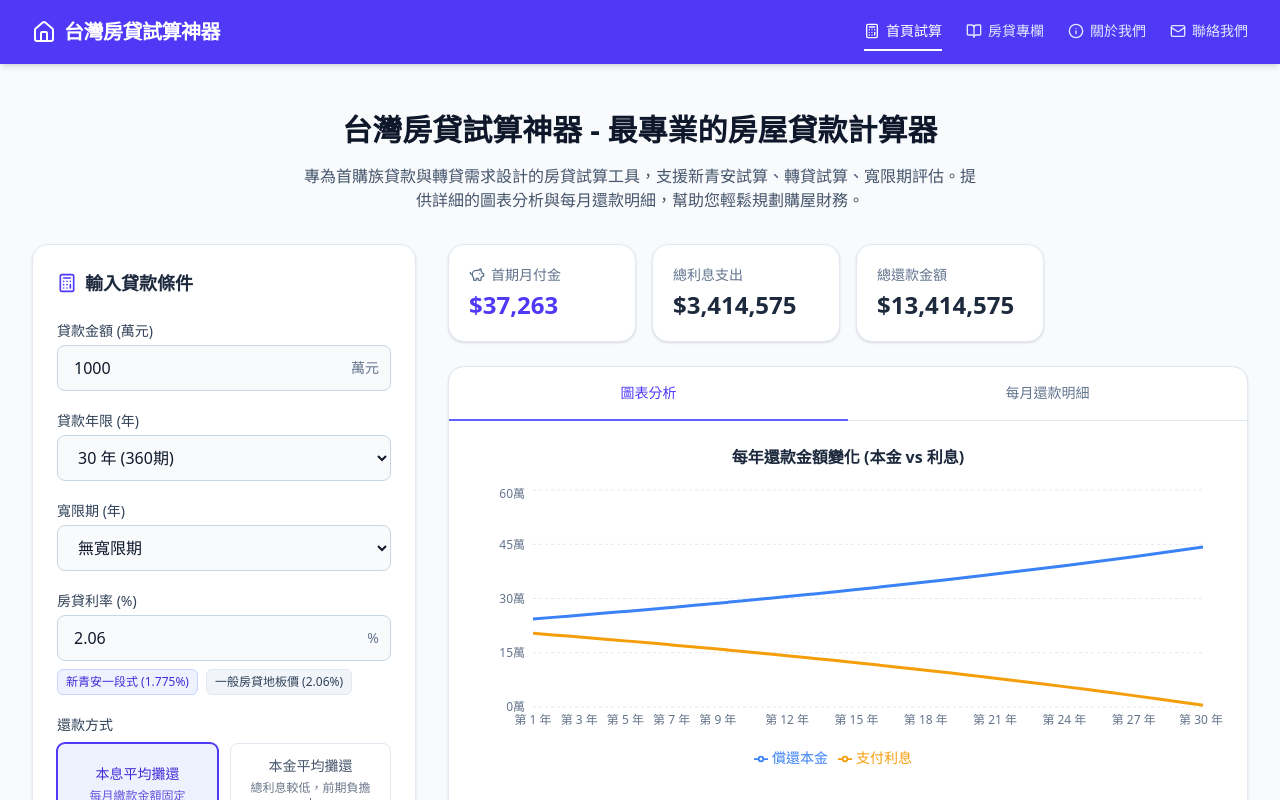
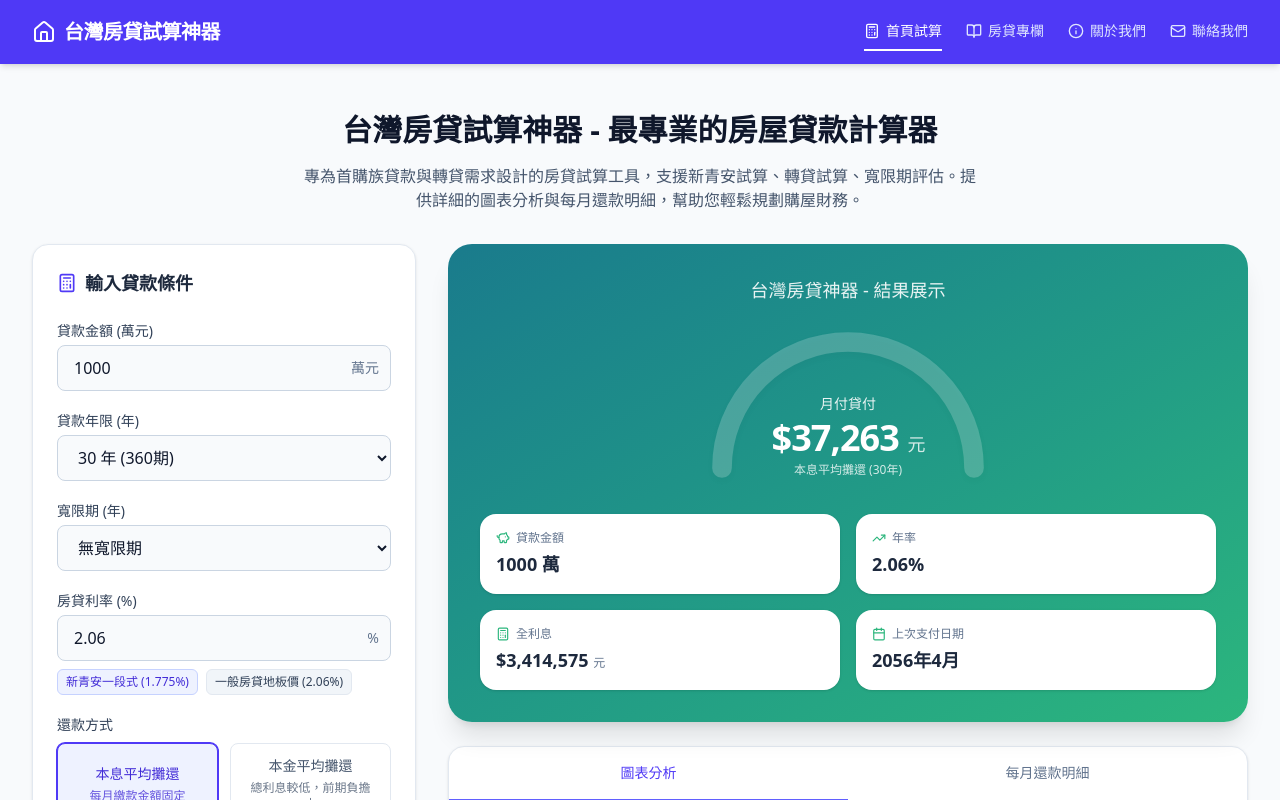
Before and after one commit to tryit158/taiwan-mortgage-calculator, a React (Vite) app: page / in a window 1280 px wide. Shown: the top 800 px of the page. Built offline with nearby package versions, Linux system fonts and the light colour scheme.

Commit message:
feat: Add repayment timeline visualization
Introduces a new visual component to display the repayment timeline and projected end date. This enhances user understanding of the loan repayment schedule.

```diff
--- a/src/pages.tsx
+++ b/src/pages.tsx
@@ -4,7 +4,7 @@ import { articles } from './data/articles';
 import {
   LineChart, Line, XAxis, YAxis, CartesianGrid, Tooltip, Legend, ResponsiveContainer, PieChart, Pie, Cell
 } from 'recharts';
-import { Calculator, AlertCircle, PiggyBank, TrendingUp, BookOpen, ChevronDown, ChevronUp, X } from 'lucide-react';
+import { Calculator, AlertCircle, PiggyBank, TrendingUp, BookOpen, ChevronDown, ChevronUp, X, Calendar } from 'lucide-react';
 import { cn } from './utils';
 
 // --- Calculator Component ---
@@ -152,8 +152,101 @@ export function CalculatorSection() {
     { name: '總利息', value: summary.totalInterest },
   ];
 
+  const currentDate = new Date();
+  const endDate = new Date(currentDate.getFullYear() + loanTerm, currentDate.getMonth(), 1);
+  const endDateString = `${endDate.getFullYear()}年${endDate.getMonth() + 1}月`;
+
+  const principalRatio = (loanAmount * 10000) / summary.totalPayment;
+  const arcCircumference = Math.PI * 90;
+  const arcOffset = arcCircumference * (1 - principalRatio);
+
+  const resultCardNode = (
+    <div className="bg-gradient-to-br from-[#1a7b8c] to-[#2cb67d] rounded-3xl p-6 sm:p-8 shadow-xl text-white relative overflow-hidden">
+      <h3 className="text-center text-lg font-medium mb-6 opacity-90">台灣房貸神器 - 結果展示</h3>
+
+      <div className="relative w-full max-w-[280px] mx-auto mb-8">
+        <svg viewBox="0 0 200 110" className="w-full overflow-visible drop-shadow-md">
+          <defs>
+            <linearGradient id="arcGradient" x1="0%" y1="0%" x2="100%" y2="0%">
+              <stop offset="0%" stopColor="#86efac" />
+              <stop offset="100%" stopColor="#fde047" />
+            </linearGradient>
+          </defs>
+          <path
+            d="M 10 100 A 90 90 0 0 1 190 100"
+            fill="none"
+            stroke="rgba(255,255,255,0.2)"
+            strokeWidth="14"
+            strokeLinecap="round"
+          />
+          <path
+            d="M 10 100 A 90 90 0 0 1 190 100"
+            fill="none"
+            stroke="url(#arcGradient)"
+            strokeWidth="14"
+            strokeLinecap="round"
+            strokeDasharray={arcCircumference}
+            strokeDashoffset={arcOffset}
+            className="transition-all duration-1000 ease-out"
+          />
+        </svg>
+
+        <div className="absolute inset-0 flex flex-col items-center justify-end pb-1">
+          <p className="text-sm opacity-90 mb-1">月付貸付</p>
+          <p className="text-4xl font-bold tracking-tight mb-1">
+            ${summary.firstMonthPayment.toLocaleString()} <span className="text-lg font-normal opacity-80">元</span>
+          </p>
+          <p className="text-xs opacity-80">
+            {repaymentMethod === 'equal_payment' ? '本息平均攤還' : '本金平均攤還'} ({loanTerm}年)
+          </p>
+          {gracePeriod > 0 && (
+            <p className="text-[10px] text-yellow-200 mt-1.5 bg-black/20 px-2.5 py-0.5 rounded-full">
+              寬限期後: ${summary.afterGracePeriodPayment.toLocaleString()}
+            </p>
+          )}
+        </div>
+      </div>
+
+      <div className="grid grid-cols-2 gap-3 sm:gap-4">
+        <div className="bg-white text-slate-800 rounded-2xl p-4 shadow-sm">
+          <div className="flex items-center gap-1.5 text-xs text-slate-500 mb-1">
+            <PiggyBank className="w-3.5 h-3.5 text-[#2cb67d]" />
+            貸款金額
+          </div>
+          <div className="text-lg font-bold">{loanAmount} 萬</div>
+        </div>
+        <div className="bg-white text-slate-800 rounded-2xl p-4 shadow-sm">
+          <div className="flex items-center gap-1.5 text-xs text-slate-500 mb-1">
+            <TrendingUp className="w-3.5 h-3.5 text-[#2cb67d]" />
+            年率
+          </div>
+          <div className="text-lg font-bold">{interestRate}%</div>
+        </div>
+        <div className="bg-white text-slate-800 rounded-2xl p-4 shadow-sm">
+          <div className="flex items-center gap-1.5 text-xs text-slate-500 mb-1">
+            <Calculator className="w-3.5 h-3.5 text-[#2cb67d]" />
+            全利息
+          </div>
+          <div className="text-lg font-bold">${summary.totalInterest.toLocaleString()} <span className="text-xs font-normal text-slate-500">元</span></div>
+        </div>
+        <div className="bg-white text-slate-800 rounded-2xl p-4 shadow-sm">
+          <div className="flex items-center gap-1.5 text-xs text-slate-500 mb-1">
+            <Calendar className="w-3.5 h-3.5 text-[#2cb67d]" />
+            上次支付日期
+          </div>
+          <div className="text-lg font-bold">{endDateString}</div>
+        </div>
+      </div>
+    </div>
+  );
+
   return (
     <div className="grid grid-cols-1 lg:grid-cols-12 gap-8">
+      {/* Mobile Result Card (Top) */}
+      <div className="lg:hidden">
+        {resultCardNode}
+      </div>
+
       {/* Left Column: Calculator Inputs */}
       <div className="lg:col-span-4 flex flex-col gap-6 lg:sticky lg:top-20 lg:h-fit lg:self-start">
         <div className="bg-white rounded-2xl shadow-sm border border-slate-200 p-6 order-2">
@@ -329,54 +422,9 @@ export function CalculatorSection() {
           </div>
         </div>
 
-        <div className="grid grid-cols-1 sm:grid-cols-2 lg:grid-cols-4 gap-4">
-          <div className="bg-white p-5 rounded-2xl shadow-sm border border-slate-200">
-            <div className="text-sm font-medium text-slate-500 mb-1 flex items-center gap-1.5">
-              <PiggyBank className="w-4 h-4" />
-              首期月付金
-            </div>
-            <div className="text-2xl font-bold text-indigo-600">
-              {formatCurrency(summary.firstMonthPayment)}
-            </div>
-            {gracePeriod > 0 && (
-              <div className="text-xs text-slate-500 mt-1">
-                (寬限期內僅繳息)
-              </div>
-            )}
-          </div>
-
-          {gracePeriod > 0 && (
-            <div className="bg-white p-5 rounded-2xl shadow-sm border border-slate-200">
-              <div className="text-sm font-medium text-slate-500 mb-1 flex items-center gap-1.5">
-                <TrendingUp className="w-4 h-4" />
-                寬限期後月付金
-              </div>
-              <div className="text-2xl font-bold text-rose-600">
-                {formatCurrency(summary.afterGracePeriodPayment)}
-              </div>
-              <div className="text-xs text-slate-500 mt-1">
-                (第 {gracePeriod * 12 + 1} 期起)
-              </div>
-            </div>
-          )}
-
-          <div className="bg-white p-5 rounded-2xl shadow-sm border border-slate-200">
-            <div className="text-sm font-medium text-slate-500 mb-1">
-              總利息支出
-            </div>
-            <div className="text-2xl font-bold text-slate-800">
-              {formatCurrency(summary.totalInterest)}
-            </div>
-          </div>
-
-          <div className="bg-white p-5 rounded-2xl shadow-sm border border-slate-200">
-            <div className="text-sm font-medium text-slate-500 mb-1">
-              總還款金額
-            </div>
-            <div className="text-2xl font-bold text-slate-800">
-              {formatCurrency(summary.totalPayment)}
-            </div>
-          </div>
+        {/* Desktop Result Card */}
+        <div className="hidden lg:block">
+          {resultCardNode}
         </div>
 
         <div className="bg-white rounded-2xl shadow-sm border border-slate-200 overflow-hidden">
```
